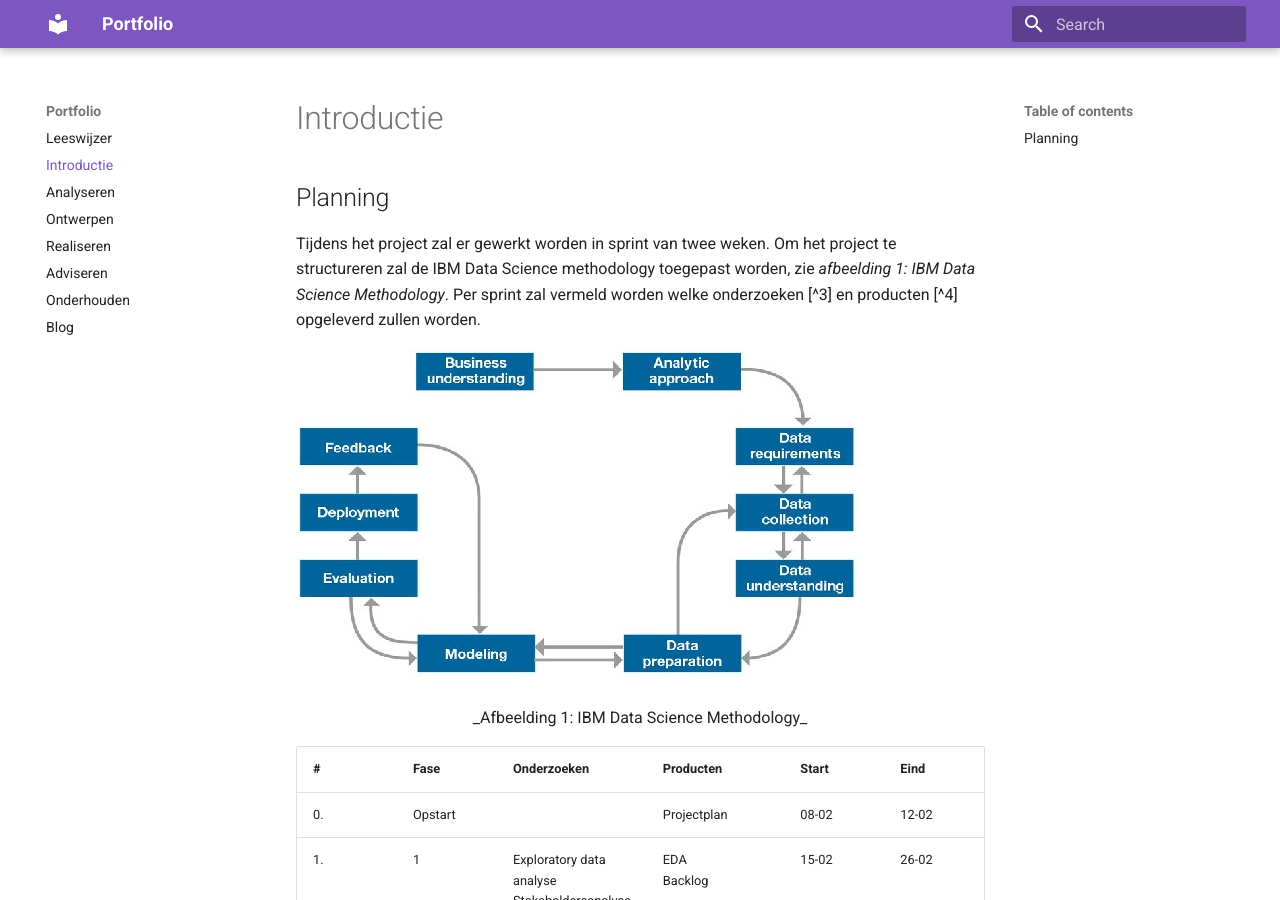
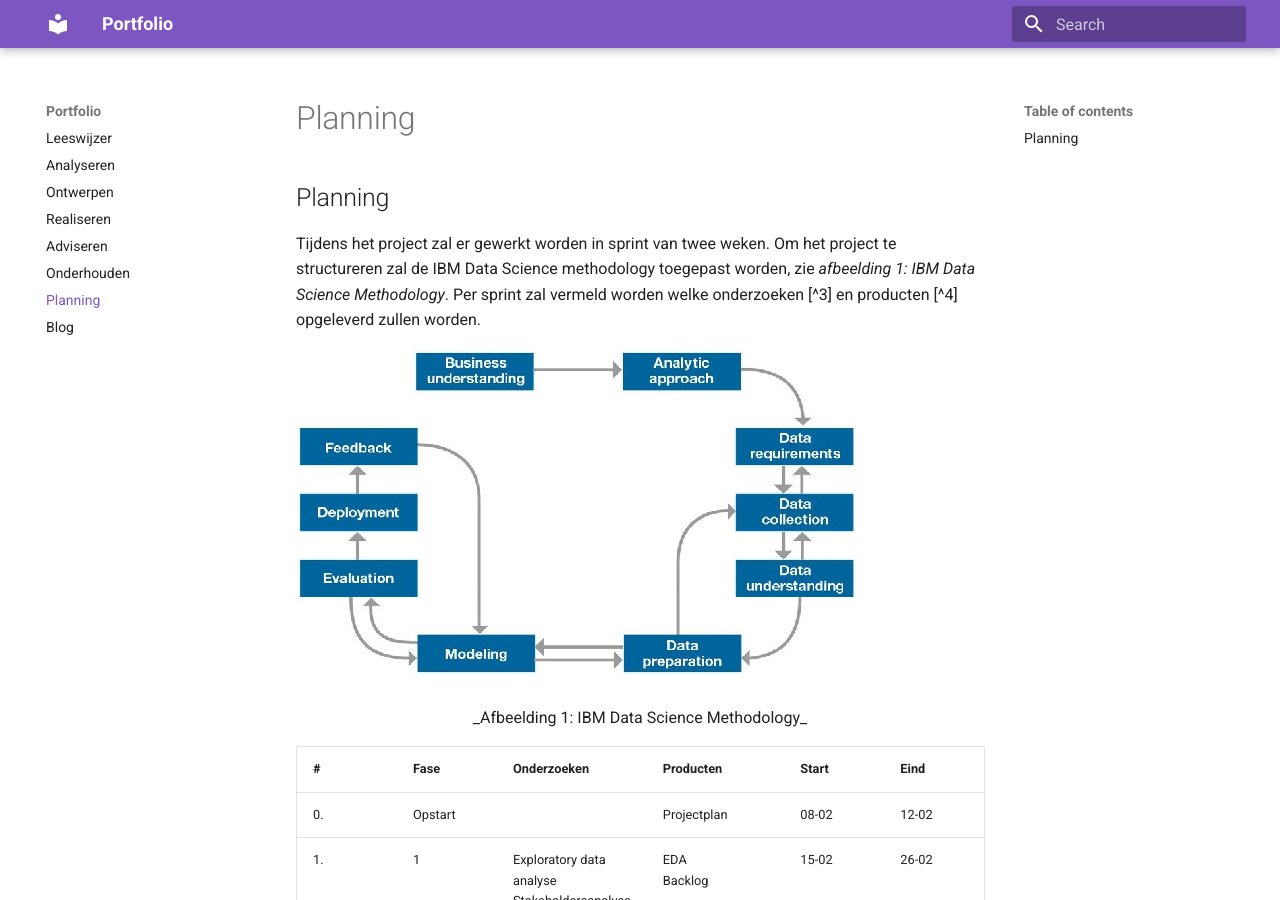
Before and after one commit to kpapijnenburg/portfolio, an MkDocs documentation site: the page built from docs/planning.md, in a window 1280 px wide and 900 px high. Built offline with MkDocs 1.6.1 and Material for MkDocs 9.7.7, drawn with Linux system fonts in a browser that asks for light colours.

Commit message:
Renamed introduction to planning

```diff
--- a/mkdocs.yml
+++ b/mkdocs.yml
@@ -12,10 +12,10 @@ markdown_extensions:
 
 nav:
   - Leeswijzer: index.md
-  - Introductie: introductie.md
   - Analyseren: analyseren.md
   - Ontwerpen: ontwerpen.md
   - Realiseren: realiseren.md
   - Adviseren: adviseren.md
   - Onderhouden: onderhouden.md
+  - Planning: planning.md
   - Blog: blog.md
```
Also changed, not shown: docs/planning.md (renamed from docs/introductie.md).
